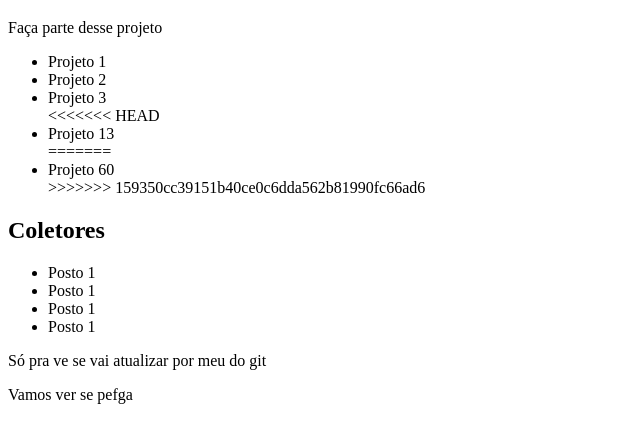
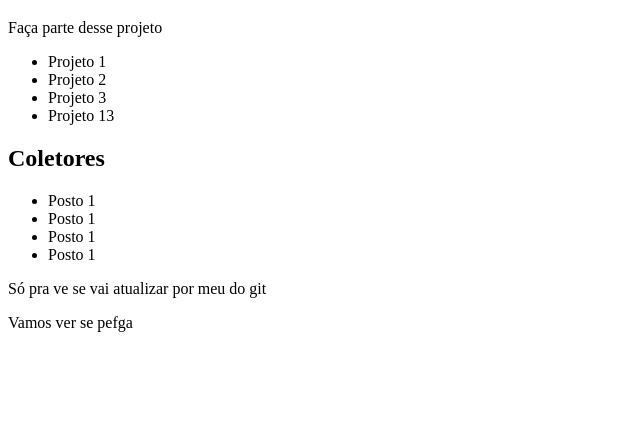
Before and after one commit to PedroZacaz/Cogitere, a plain HTML site: page index.html in a window 1280 px wide. Shown: the part 61-504 px from the top of the page, without its empty margins (0-640 px from the left). Drawn offline with Linux system fonts and the light colour scheme.

Commit message:
Versão definitiva do numero

```diff
--- a/index.html
+++ b/index.html
@@ -12,11 +12,7 @@
         <li>Projeto 1</li>
         <li>Projeto 2</li>
         <li>Projeto 3</li>
-<<<<<<< HEAD
         <li>Projeto 13</li>
-=======
-        <li>Projeto 60</li>
->>>>>>> 159350cc39151b40ce0c6dda562b81990fc66ad6
     </ul>
 
     <h2>Coletores</h2>
```
